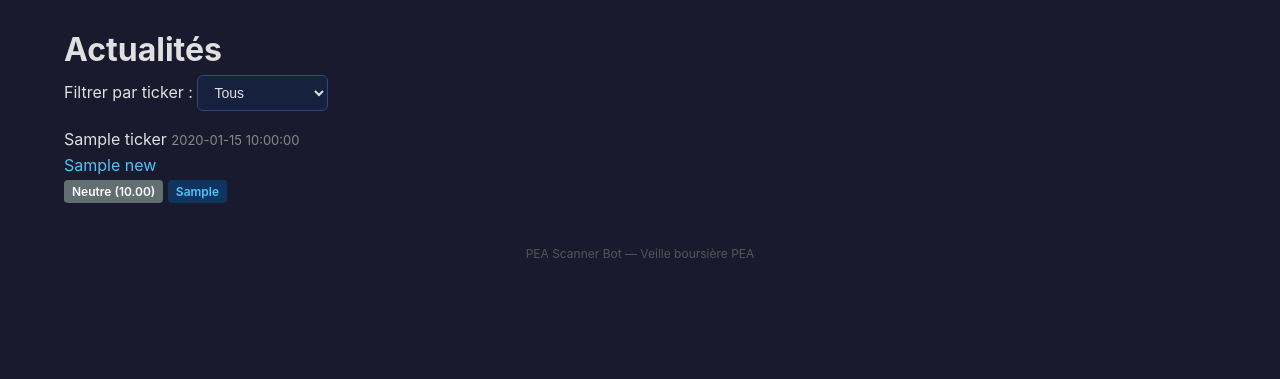
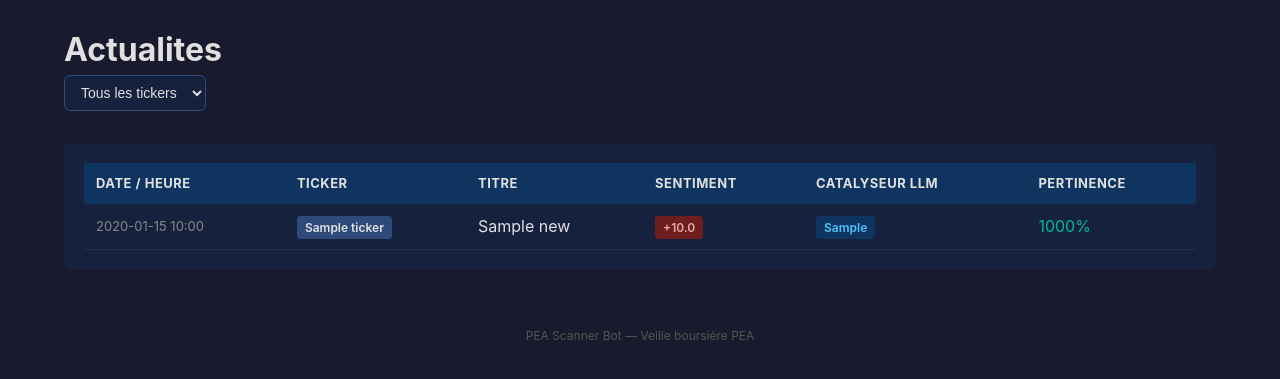
Before and after one commit to solanathouu/bourse_scanner, a FastAPI app: template src/dashboard/templates/news.html in a window 1280 px wide. Shown: the part 53-432 px from the top of the page. Run offline with FastAPI, Linux system fonts and the light colour scheme; the template is opened without the code that fills it: most values are stand-ins (such as "Sample title", 1, 10 or a date in 2020).

Commit message:
fix: page news — ajout heure, seuils sentiment, catalyseur LLM, pertinence
- Affiche date+heure au lieu de juste la date
- 5 niveaux de sentiment (tres positif/positif/zero/negatif/tres negatif)
- Le 0.0 exact (bruit RSS) a un style gris distinct
- Colonnes catalyseur LLM et score de pertinence ajoutees

Co-Authored-By: Claude Opus 4.6 (1M context) <noreply@anthropic.com>

```diff
--- a/src/dashboard/templates/news.html
+++ b/src/dashboard/templates/news.html
@@ -3,47 +3,79 @@
 {% block title %}PEA Scanner &mdash; News{% endblock %}
 
 {% block content %}
-<h1>Actualit&eacute;s</h1>
+<h1>Actualites</h1>
 
-<div class="filter-bar">
-    <form method="get" action="/news">
-        <label for="ticker-filter">Filtrer par ticker :</label>
-        <select id="ticker-filter" name="ticker" onchange="this.form.submit()">
-            <option value="">Tous</option>
-            {% for t in tickers %}
-            <option value="{{ t }}" {% if t == current_ticker %}selected{% endif %}>{{ t }}</option>
+<form method="get" action="/news" style="margin-bottom: 16px;">
+    <select name="ticker" onchange="this.form.submit()">
+        <option value="">Tous les tickers</option>
+        {% for t in tickers %}
+        <option value="{{ t }}" {% if t == selected_ticker %}selected{% endif %}>{{ t }}</option>
+        {% endfor %}
+    </select>
+</form>
+
+<div class="card">
+    <table>
+        <thead>
+            <tr>
+                <th>Date / Heure</th>
+                <th>Ticker</th>
+                <th>Titre</th>
+                <th>Sentiment</th>
+                <th>Catalyseur LLM</th>
+                <th>Pertinence</th>
+            </tr>
+        </thead>
+        <tbody>
+            {% for n in news_list %}
+            <tr style="cursor:pointer" onclick="window.location='/news/{{ n.id }}'">
+                <td style="white-space:nowrap; color:#888; font-size:13px">{{ n.published_at[:16] if n.published_at else '-' }}</td>
+                <td><span class="badge badge-ticker">{{ n.ticker }}</span></td>
+                <td>{{ n.title[:80] }}{% if n.title|length > 80 %}...{% endif %}</td>
+                <td>
+                    {% if n.sentiment is not none %}
+                        {% if n.sentiment > 0.3 %}
+                            <span class="badge badge-win">{{ "%+.1f"|format(n.sentiment) }}</span>
+                        {% elif n.sentiment < -0.3 %}
+                            <span class="badge badge-loss">{{ "%+.1f"|format(n.sentiment) }}</span>
+                        {% elif n.sentiment == 0.0 %}
+                            <span class="badge" style="background:#2d3436;color:#636e72">0.0</span>
+                        {% elif n.sentiment > 0 %}
+                            <span class="badge" style="background:#1e6e50;color:#a8e6cf">{{ "%+.1f"|format(n.sentiment) }}</span>
+                        {% else %}
+                            <span class="badge" style="background:#6e1e1e;color:#e6a8a8">{{ "%+.1f"|format(n.sentiment) }}</span>
+                        {% endif %}
+                    {% else %}
+                        <span class="badge" style="background:#2d3436;color:#636e72">-</span>
+                    {% endif %}
+                </td>
+                <td>
+                    {% if n.llm_catalyst_type %}
+                        <span class="badge badge-catalyst">{{ n.llm_catalyst_type }}</span>
+                    {% else %}
+                        <span style="color:#555">-</span>
+                    {% endif %}
+                </td>
+                <td>
+                    {% if n.llm_relevance_score is not none %}
+                        {% if n.llm_relevance_score >= 0.7 %}
+                            <span style="color:#00b894">{{ "%.0f"|format(n.llm_relevance_score * 100) }}%</span>
+                        {% elif n.llm_relevance_score >= 0.3 %}
+                            <span style="color:#fdcb6e">{{ "%.0f"|format(n.llm_relevance_score * 100) }}%</span>
+                        {% else %}
+                            <span style="color:#e74c3c">{{ "%.0f"|format(n.llm_relevance_score * 100) }}%</span>
+                        {% endif %}
+                    {% else %}
+                        <span style="color:#555">-</span>
+                    {% endif %}
+                </td>
+            </tr>
             {% endfor %}
-        </select>
-    </form>
+        </tbody>
+    </table>
 </div>
 
-<div class="news-grid">
-    {% for news in news_list %}
-    <div class="news-card">
-        <div class="news-card-header">
-            <span class="ticker-badge">{{ news.ticker }}</span>
-            <span class="news-date">{{ news.date }}</span>
-        </div>
-        <a href="/news/{{ news.id }}" class="news-title">{{ news.title }}</a>
-        <div class="news-card-footer">
-            {% if news.sentiment is not none %}
-                {% if news.sentiment > 0.2 %}
-                    <span class="badge badge-win">Positif ({{ "%.2f"|format(news.sentiment) }})</span>
-                {% elif news.sentiment < -0.2 %}
-                    <span class="badge badge-loss">N&eacute;gatif ({{ "%.2f"|format(news.sentiment) }})</span>
-                {% else %}
-                    <span class="badge badge-neutral">Neutre ({{ "%.2f"|format(news.sentiment) }})</span>
-                {% endif %}
-            {% endif %}
-            {% if news.catalyst_type %}
-                <span class="badge badge-catalyst">{{ news.catalyst_type }}</span>
-            {% endif %}
-        </div>
-    </div>
-    {% endfor %}
-
-    {% if not news_list %}
-    <p class="empty-state">Aucune news trouv&eacute;e.</p>
-    {% endif %}
-</div>
+{% if not news_list %}
+<p style="color:#888; text-align:center; margin-top:24px">Aucune news trouvee.</p>
+{% endif %}
 {% endblock %}
```
